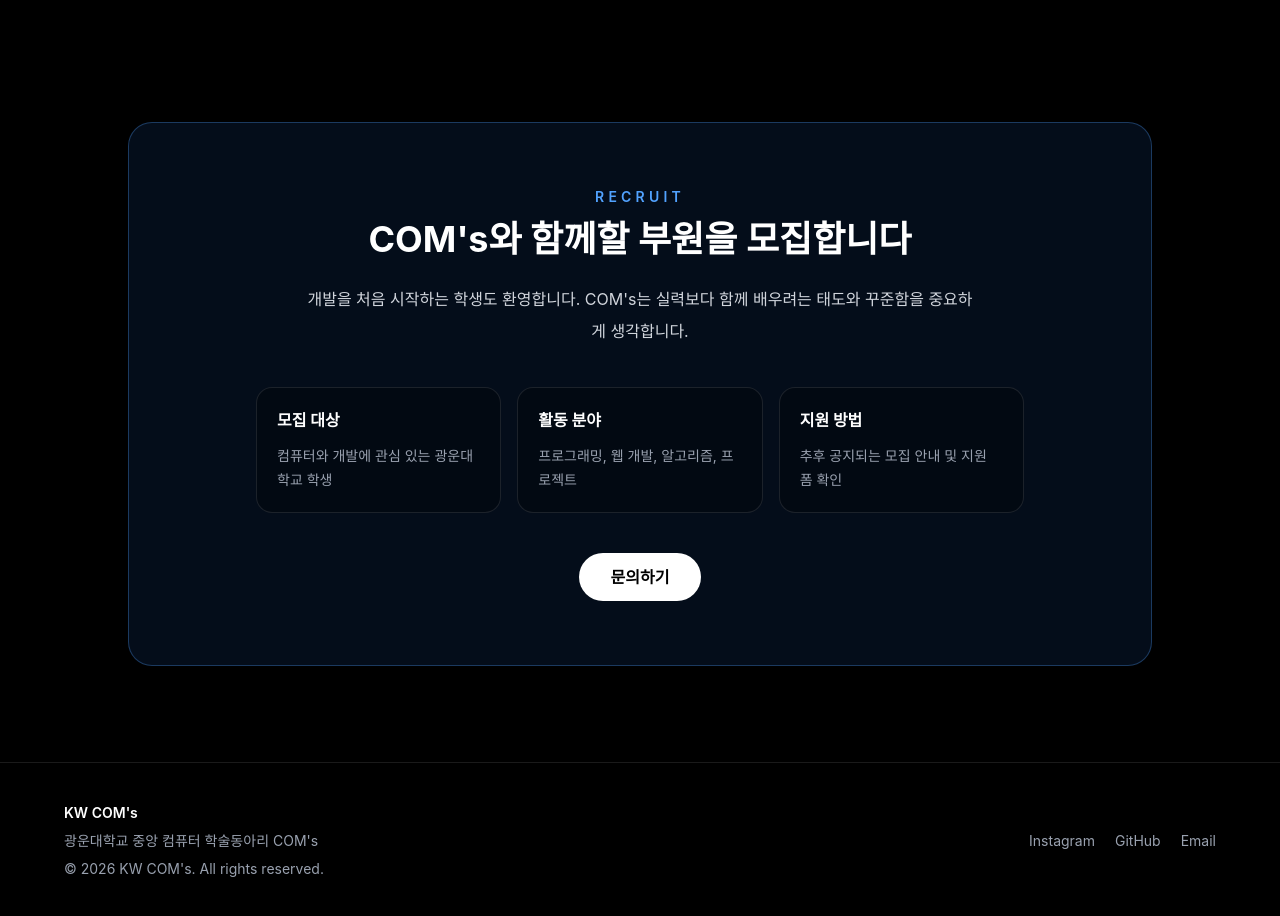
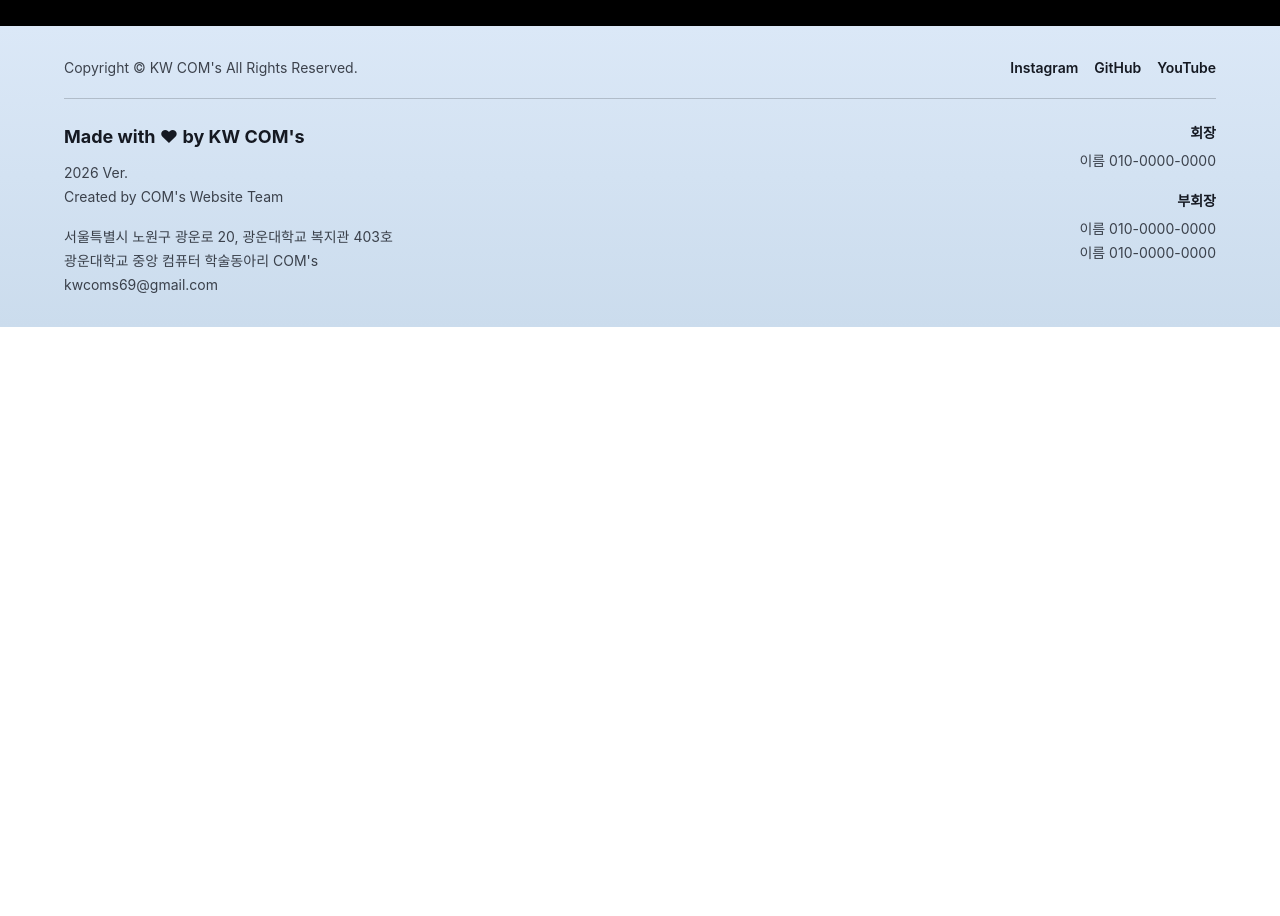
Before and after one commit to Furu002/coms-website, a React (Vite) app: page / in a window 1280 px wide. Shown: the part 2380-3296 px from the top of the page. After the commit the page ends 2707 px from the top, so only its background shows below. Built offline with nearby package versions, Linux system fonts and the light colour scheme.

Commit message:
Update footer design and contact info

```diff
--- a/src/App.jsx
+++ b/src/App.jsx
@@ -230,78 +230,76 @@ function App() {
         </div>
       </section>
 
-      {/* Recruit */}
-      <section id="recruit" className="px-6 py-20 md:py-24">
-        <div className="mx-auto max-w-5xl rounded-3xl border border-blue-400/30 bg-blue-500/10 p-8 text-center md:p-16">
-          <p className="mb-3 text-sm font-semibold tracking-[0.3em] text-blue-400">
-            RECRUIT
-          </p>
-          <h2 className="text-3xl font-bold md:text-4xl">
-            COM&apos;s와 함께할 부원을 모집합니다
-          </h2>
-          <p className="mx-auto mt-6 max-w-2xl leading-8 text-gray-300">
-            개발을 처음 시작하는 학생도 환영합니다. COM&apos;s는 실력보다 함께
-            배우려는 태도와 꾸준함을 중요하게 생각합니다.
+{/* Contact */}
+<footer id="contact" className="bg-linear-to-b from-[#dbe8f7] to-[#cbdced] px-6 py-8 text-[#151922] lg:px-16">
+  <div className="mx-auto max-w-7xl">
+    <div className="flex flex-col gap-4 border-b border-[#151922]/20 pb-5 md:flex-row md:items-center md:justify-between">
+      <p className="text-sm text-[#151922]/80">
+        Copyright © KW COM&apos;s All Rights Reserved.
       </p>
 
-          <div className="mx-auto mt-10 grid max-w-3xl gap-4 text-left md:grid-cols-3">
-            <div className="rounded-2xl border border-white/10 bg-black/30 p-5">
-              <h3 className="font-bold text-white">모집 대상</h3>
-              <p className="mt-3 text-sm leading-6 text-gray-400">
-                컴퓨터와 개발에 관심 있는 광운대학교 학생
-              </p>
-            </div>
-
-            <div className="rounded-2xl border border-white/10 bg-black/30 p-5">
-              <h3 className="font-bold text-white">활동 분야</h3>
-              <p className="mt-3 text-sm leading-6 text-gray-400">
-                프로그래밍, 웹 개발, 알고리즘, 프로젝트
-              </p>
-            </div>
-
-            <div className="rounded-2xl border border-white/10 bg-black/30 p-5">
-              <h3 className="font-bold text-white">지원 방법</h3>
-              <p className="mt-3 text-sm leading-6 text-gray-400">
-                추후 공지되는 모집 안내 및 지원 폼 확인
-              </p>
-            </div>
-          </div>
-
-          <a
-            href="#contact"
-            className="mt-10 inline-block rounded-full bg-white px-8 py-3 font-semibold text-black transition hover:bg-gray-200"
-          >
-            문의하기
-          </a>
-        </div>
-      </section>
-
-      {/* Contact */}
-      <footer id="contact" className="border-t border-white/10 px-6 py-10">
-        <div className="mx-auto flex max-w-6xl flex-col justify-between gap-6 text-sm text-gray-400 md:flex-row md:items-center">
-          <div>
-            <p className="font-semibold text-white">KW COM&apos;s</p>
-            <p className="mt-2">
-              광운대학교 중앙 컴퓨터 학술동아리 COM&apos;s
-            </p>
-            <p className="mt-2">© 2026 KW COM&apos;s. All rights reserved.</p>
-          </div>
-
-          <div className="flex gap-5">
+      <div className="flex flex-wrap items-center gap-4 text-sm font-semibold">
         <a
           href="https://www.instagram.com/kw_coms"
           target="_blank"
           rel="noreferrer"
-              className="transition hover:text-white"
+          className="transition hover:opacity-70"
         >
           Instagram
         </a>
-            <a href="#" className="transition hover:text-white">
+
+        <a
+          href="https://github.com/kw-coms"
+          target="_blank"
+          rel="noreferrer"
+          className="transition hover:opacity-70"
+        >
           GitHub
         </a>
-            <a href="mailto:coms@example.com" className="transition hover:text-white">
-              Email
+
+        <a
+          href="https://www.youtube.com/@kw_coms"
+          target="_blank"
+          rel="noreferrer"
+          className="transition hover:opacity-70"
+        >
+          YouTube
         </a>
+      </div>
+    </div>
+
+    <div className="grid gap-8 pt-6 text-sm md:grid-cols-2">
+      <div>
+        <h3 className="text-lg font-bold">
+          Made with ♥ by KW COM&apos;s
+        </h3>
+
+        <p className="mt-3 text-[#151922]/80">2026 Ver.</p>
+        <p className="mt-1 text-[#151922]/80">
+          Created by COM&apos;s Website Team
+        </p>
+
+        <div className="mt-5 space-y-1 text-[#151922]/80">
+          <p>서울특별시 노원구 광운로 20, 광운대학교 복지관 403호</p>
+          <p>광운대학교 중앙 컴퓨터 학술동아리 COM&apos;s</p>
+          <a>
+            kwcoms69@gmail.com
+          </a>
+        </div>
+      </div>
+
+      <div className="space-y-5 md:text-right">
+        <div>
+          <h4 className="font-bold">회장</h4>
+          <p className="mt-2 text-[#151922]/80">이름 010-0000-0000</p>
+        </div>
+
+        <div>
+          <h4 className="font-bold">부회장</h4>
+          <p className="mt-2 text-[#151922]/80">이름 010-0000-0000</p>
+          <p className="mt-1 text-[#151922]/80">이름 010-0000-0000</p>
+        </div>
+      </div>
     </div>
   </div>
 </footer>
```
Lines whose indentation alone changed are shown as unchanged.
